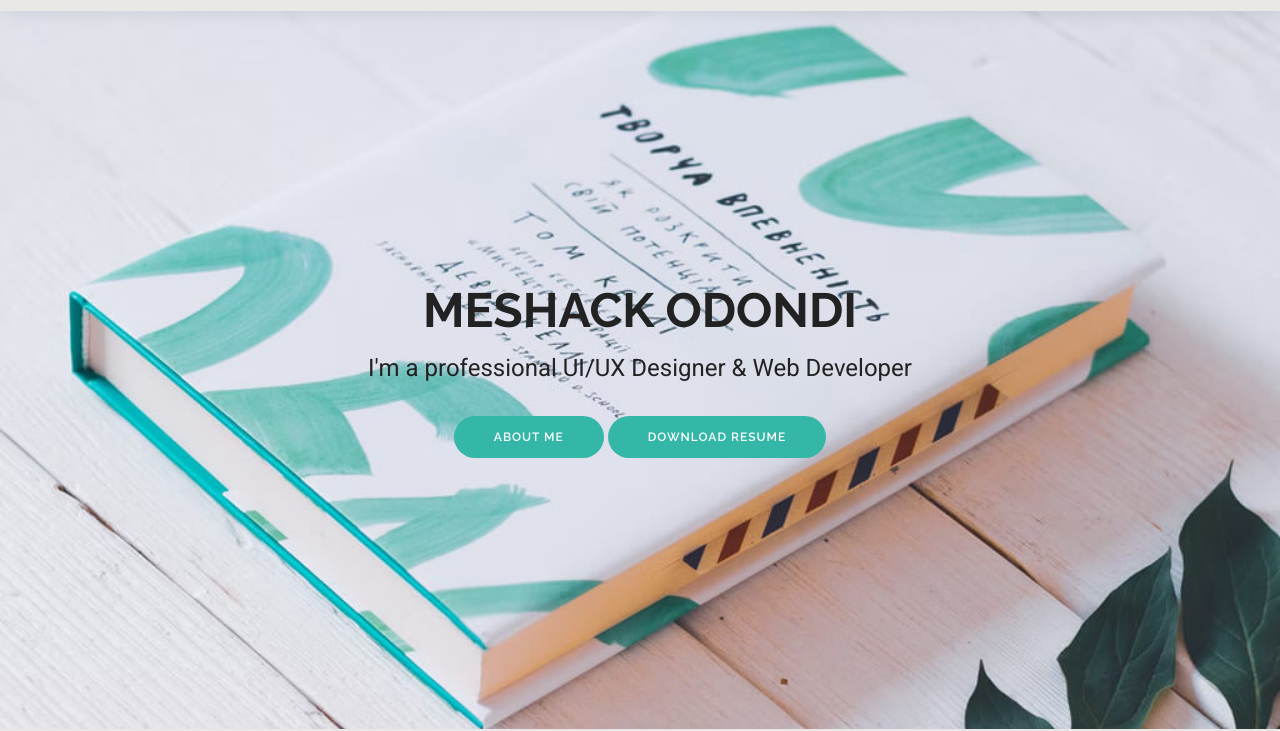
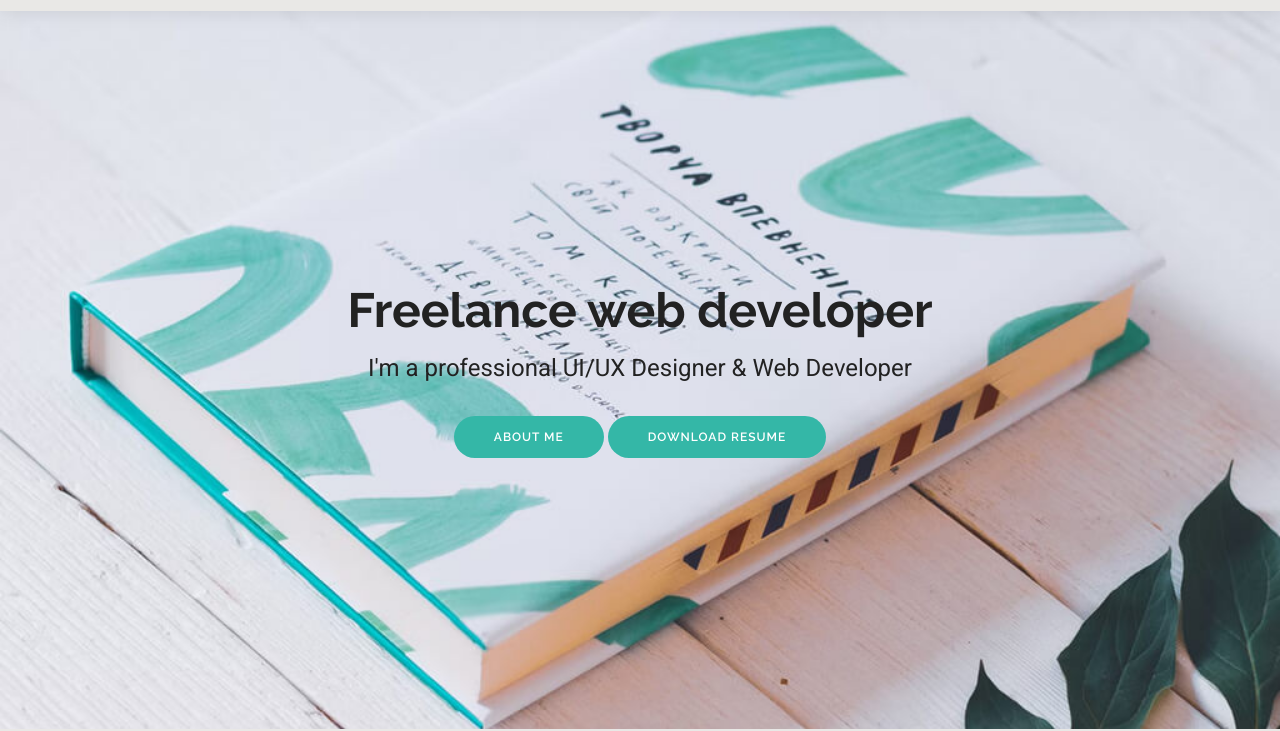
Before and after one commit to Meshack715/my_cv, a plain HTML site: page index.html in a window 1280 px wide. Shown: the part 72-803 px from the top of the page. Drawn offline with Linux system fonts and the light colour scheme.

Commit message:
Update index.html

```diff
--- a/index.html
+++ b/index.html
@@ -87,7 +87,7 @@
       <div class="container text-center" data-aos="zoom-out" data-aos-delay="100">
         <div class="row justify-content-center">
           <div class="col-lg-8">
-            <h2>MESHACK ODONDI</h2>
+            <h2>Freelance web developer</h2>
             <p>I'm a professional UI/UX Designer & Web Developer</p>
             <a href="about.html" class="btn-get-started">About Me</a>
             <a href="./Juniormeshack_Odondi_Resume.pdf" class="btn-get-started">Download Resume</a>
```
